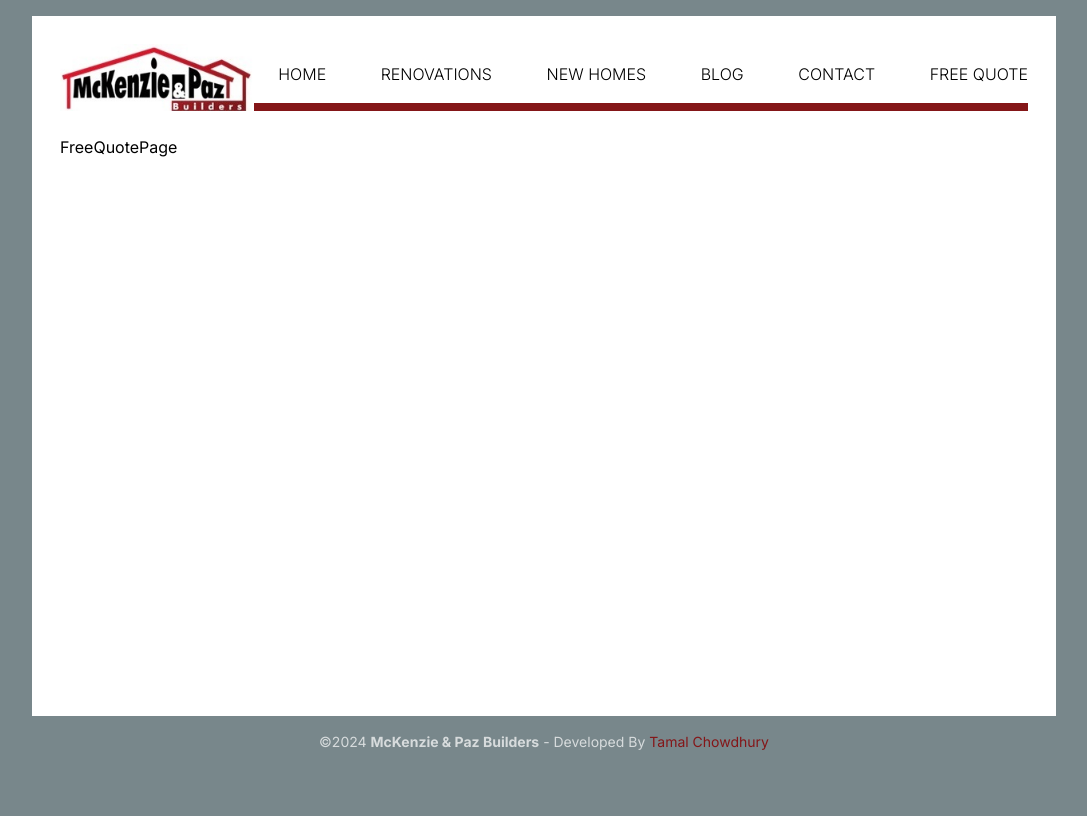
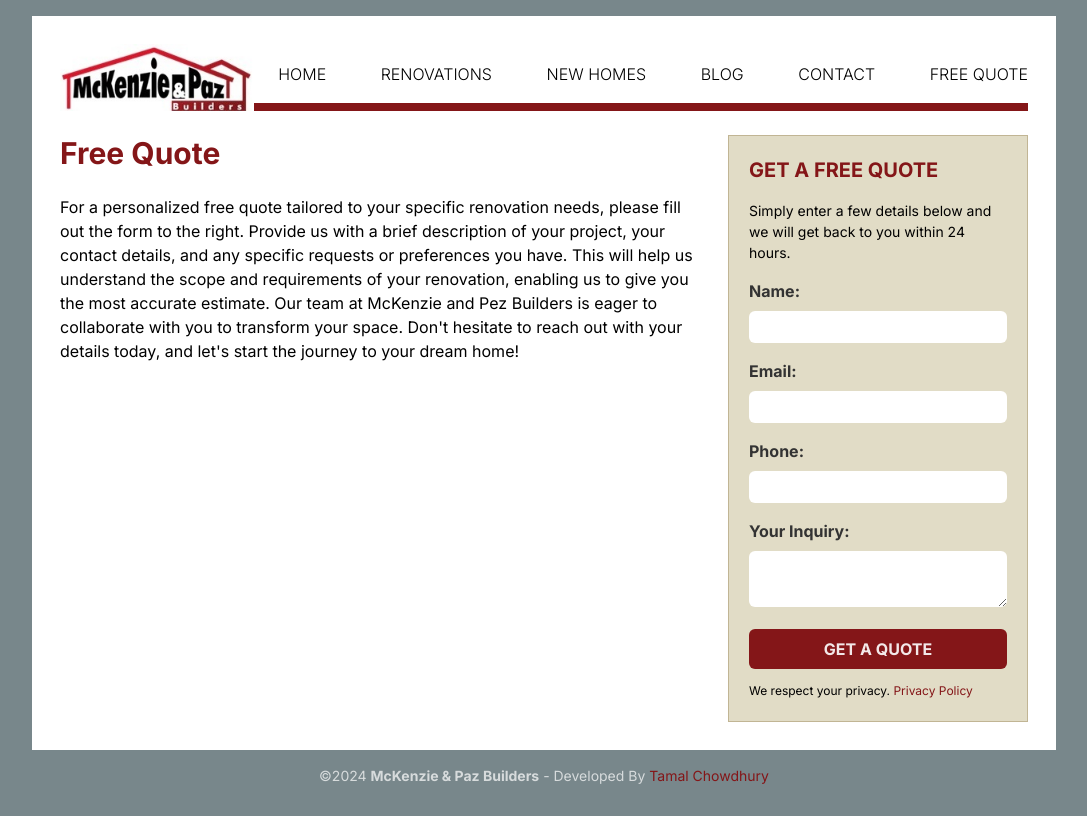
Before and after one commit to tamalchowdhury/mckenzie-website, a Next.js app: page /free-quote in a window 1280 px wide. Shown: the whole page, without its empty margins (96-1183 px from the left). Built offline with nearby package versions, Linux system fonts and the light colour scheme.

Commit message:
Update page components to include the Headline component for consistent styling and improved readability.

```diff
--- a/src/app/blog/page.tsx
+++ b/src/app/blog/page.tsx
@@ -1,5 +1,10 @@
+import Headline from "@/components/Headline"
 import React from "react"
 
 export default function BlogPage() {
-  return <div>BlogPage</div>
+  return <div>
+    <Headline>
+      Blog
+    </Headline>
+  </div>
 }
--- a/src/app/contact/page.tsx
+++ b/src/app/contact/page.tsx
@@ -1,5 +1,17 @@
+import Headline from "@/components/Headline"
 import React from "react"
 
 export default function ContactPage() {
-  return <div>ContactPage</div>
+  return (
+    <div>
+      <Headline>Contact</Headline>
+      <p>
+        Ready to turn your home into the haven you’ve always dreamed of? Contact
+        us today to schedule a consultation. Let us show you how McKenzie and
+        Pez Builders can bring your dream home to life with precision, passion,
+        and professionalism.
+      </p>
+      contact form goes here.
+    </div>
+  )
 }
--- a/src/app/free-quote/page.tsx
+++ b/src/app/free-quote/page.tsx
@@ -1,5 +1,21 @@
+import Headline from "@/components/Headline"
 import React from "react"
 
 export default function FreeQuotePage() {
-  return <div>FreeQuotePage</div>
+  return (
+    <div>
+      <Headline>Free Quote</Headline>
+      <p>
+        For a personalized free quote tailored to your specific renovation
+        needs, please fill out the form to the right. Provide us with a brief
+        description of your project, your contact details, and any specific
+        requests or preferences you have. This will help us understand the scope
+        and requirements of your renovation, enabling us to give you the most
+        accurate estimate. Our team at McKenzie and Pez Builders is eager to
+        collaborate with you to transform your space. Don't hesitate to reach
+        out with your details today, and let's start the journey to your dream
+        home!
+      </p>
+    </div>
+  )
 }
--- a/src/app/layout.tsx
+++ b/src/app/layout.tsx
@@ -3,6 +3,7 @@ import { Inter } from "next/font/google"
 import "./globals.css"
 import Header from "@/components/Header"
 import Footer from "@/components/Footer"
+import FreeQuoteForm from "@/components/FreeQuoteForm"
 
 const inter = Inter({ subsets: ["latin"] })
 
@@ -21,7 +22,12 @@ export default function RootLayout({
       <body className={`bg-[#78878B] h-screen ${inter.className}`}>
         <main className="wrapper bg-white min-h-[700px] lg:w-[1024px] mx-auto p-7 mt-4">
           <Header />
-          <div className="mt-6">{children}</div>
+          <div className="mt-6">
+            <div className="content grid grid-cols-[1fr_300px] gap-6">
+              {children}
+              <FreeQuoteForm />
+            </div>
+          </div>
         </main>
         <Footer />
       </body>
--- a/src/app/new-homes/page.tsx
+++ b/src/app/new-homes/page.tsx
@@ -1,5 +1,15 @@
+import Headline from "@/components/Headline"
 import React from "react"
 
 export default function NewHomesPage() {
-  return <div>NewHomesPage</div>
+  return (
+    <div>
+      <Headline>New Homes</Headline>
+      <p>
+        For those seeking a comprehensive change, we offer full home
+        renovations. From the initial design to the final touches, our team
+        manages every aspect, ensuring a cohesive and stunning transformation.
+      </p>
+    </div>
+  )
 }
--- a/src/app/page.tsx
+++ b/src/app/page.tsx
@@ -6,14 +6,11 @@ import FreeQuoteForm from "@/components/FreeQuoteForm"
 export default function Home() {
   return (
     <>
-      <div className="content grid grid-cols-[1fr_300px] gap-6">
-        <section className="hero border-[1px]">
-          <div className="address bg-[#841618]/50 text-white p-2 text-center text-2xl ">
-            95 Garden Place COSTERFIELD VIC 3523
-          </div>
-        </section>
-        <FreeQuoteForm />
-      </div>
+      <section className="hero border-[1px]">
+        <div className="address bg-[#841618]/50 text-white p-2 text-center text-2xl ">
+          95 Garden Place COSTERFIELD VIC 3523
+        </div>
+      </section>
     </>
   )
 }
--- a/src/app/renovations/page.tsx
+++ b/src/app/renovations/page.tsx
@@ -1,5 +1,15 @@
+import Headline from "@/components/Headline"
 import React from "react"
 
 export default function RenovationsPage() {
-  return <div>RenovationsPage</div>
+  return (
+    <div>
+      <Headline>Renovations</Headline>
+      <p>
+        Whether you're looking to refresh a single room or undertake a
+        full-scale renovation, we bring the same level of dedication and
+        craftsmanship to each project.
+      </p>
+    </div>
+  )
 }
--- /dev/null
+++ b/src/components/Headline.tsx
@@ -0,0 +1,5 @@
+import React from "react"
+
+export default function Headline({ children }) {
+  return <h1 className="text-3xl mb-6 text-[#841618] font-bold">{children}</h1>
+}
```
